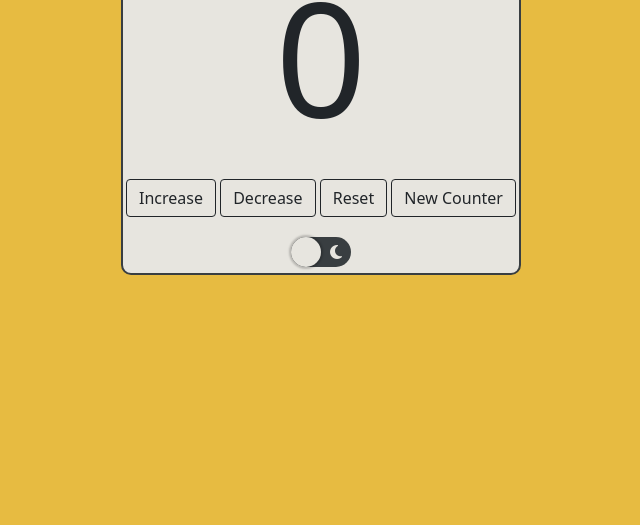
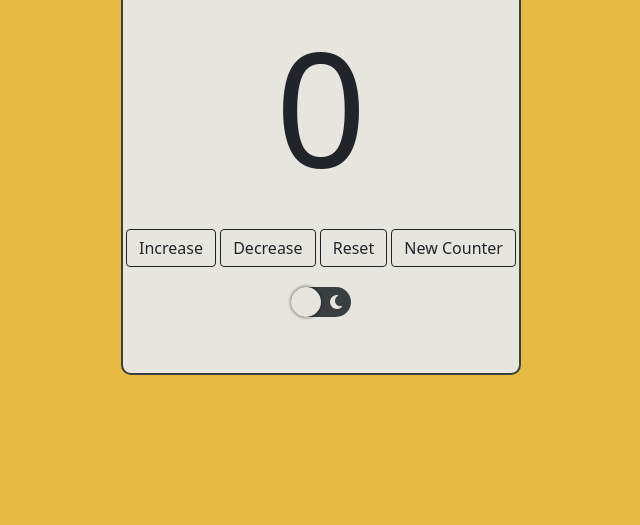
Before and after one commit to Debra-Fabbri/Counter, a plain HTML site: page index.html in a window 1280 px wide. Shown: the part 275-800 px from the top of the page, without its empty margins (319-959 px from the left). Drawn offline with nearby package versions, Linux system fonts and the light colour scheme.

Commit message:
Bonus challenge part 3

```diff
--- a/styles.css
+++ b/styles.css
@@ -24,7 +24,7 @@ body.dark{
     border: 2.5px solid #393e41;
     border-radius: 10px;
     width: 400px;
-    height: 400px;
+    height: 500px;
     margin-top: 150px;
     display: flex;
     flex-direction: column;
@@ -149,9 +149,6 @@ span{
         margin-top: 50px;
         width: 250px;
     }
-}
-
-@media (max-width: 400px){
     .btn-container{
         align-items: center;
         justify-content: center;
```
